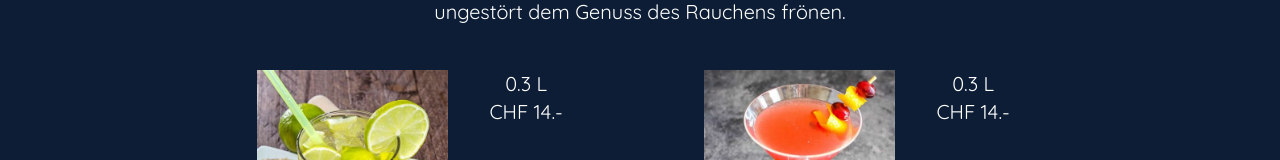
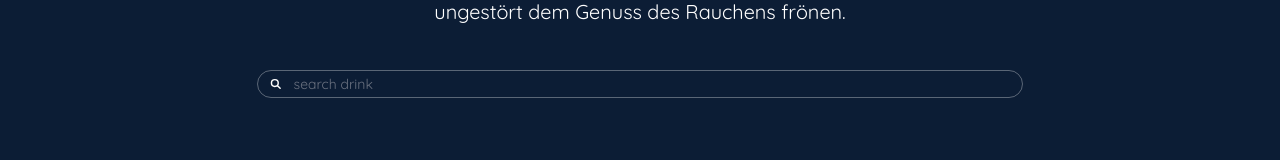
Before and after one commit to puck3000/dudaChallenge, a Next.js app in the folder duda_app/: page / in a window 1280 px wide. Shown: the part 588-748 px from the top of the page. Built offline with nearby package versions, Linux system fonts and the light colour scheme.

Commit message:
adds Search

```diff
--- a/duda_app/components/Drink.js
+++ b/duda_app/components/Drink.js
@@ -1,5 +1,4 @@
 function Drink({ drink }) {
-  console.log(drink)
   return (
     <article className='mb-20'>
       <div className='flex flex-row mb-5'>
@@ -22,7 +21,11 @@ function Drink({ drink }) {
       <ul className='flex'>
         {/* Todo add Comma: */}
         {drink?.ingredients.map((ingredient) => {
-          return <li className='mr-2'>{ingredient}</li>
+          return (
+            <li key={ingredient} className='mr-2'>
+              {ingredient}
+            </li>
+          )
         })}
       </ul>
     </article>
--- a/duda_app/mockData.json
+++ b/duda_app/mockData.json
@@ -19,42 +19,48 @@
           "name": "Caipirinha",
           "img": "/assets/img/caipirinha.jpg",
           "ingredients": ["Cachaca", "Limetten", "Rohrzucker"],
-          "units": [{ "size": "0.3 L", "price": "CHF 14.-" }]
+          "units": [{ "size": "0.3 L", "price": "CHF 14.-" }],
+          "categories": [0, 5, 6]
         },
         {
           "id": 2,
           "name": "Cosmopolitan",
           "img": "/assets/img/cosmopolitan.jpg",
           "ingredients": ["Cachaca", "Limetten", "Rohrzucker"],
-          "units": [{ "size": "0.3 L", "price": "CHF 14.-" }]
+          "units": [{ "size": "0.3 L", "price": "CHF 14.-" }],
+          "categories": [0, 5, 6]
         },
         {
           "id": 3,
           "name": "Caipirinha",
           "img": "/assets/img/caipirinha.jpg",
           "ingredients": ["Cachaca", "Limetten", "Rohrzucker"],
-          "units": [{ "size": "0.3 L", "price": "CHF 14.-" }]
+          "units": [{ "size": "0.3 L", "price": "CHF 14.-" }],
+          "categories": [0, 5, 6]
         },
         {
           "id": 4,
           "name": "Cosmopolitan",
           "img": "/assets/img/cosmopolitan.jpg",
           "ingredients": ["Cachaca", "Limetten", "Rohrzucker"],
-          "units": [{ "size": "0.3 L", "price": "CHF 14.-" }]
+          "units": [{ "size": "0.3 L", "price": "CHF 14.-" }],
+          "categories": [0, 5, 6]
         },
         {
           "id": 5,
           "name": "Caipirinha",
           "img": "/assets/img/caipirinha.jpg",
           "ingredients": ["Cachaca", "Limetten", "Rohrzucker"],
-          "units": [{ "size": "0.3 L", "price": "CHF 14.-" }]
+          "units": [{ "size": "0.3 L", "price": "CHF 14.-" }],
+          "categories": [0, 5, 6]
         },
         {
           "id": 6,
           "name": "Cosmopolitan",
           "img": "/assets/img/cosmopolitan.jpg",
           "ingredients": ["Cachaca", "Limetten", "Rohrzucker"],
-          "units": [{ "size": "0.3 L", "price": "CHF 14.-" }]
+          "units": [{ "size": "0.3 L", "price": "CHF 14.-" }],
+          "categories": [0, 5, 6]
         }
       ]
     }
--- a/duda_app/package.json
+++ b/duda_app/package.json
@@ -8,6 +8,7 @@
     "start": "next start"
   },
   "dependencies": {
+    "@tailwindcss/forms": "^0.3.3",
     "next": "latest",
     "react": "^17.0.2",
     "react-dom": "^17.0.2"
--- a/duda_app/pages/index.js
+++ b/duda_app/pages/index.js
@@ -1,6 +1,6 @@
 import Head from 'next/head'
 import Image from 'next/image'
-import { useState } from 'react'
+import { useEffect, useState } from 'react'
 import Drink from '../components/Drink'
 
 // MOCK DATA IMPORT
@@ -9,8 +9,19 @@ const blablaData = data.bars[0]
 
 export default function Home() {
   const [drinksInCategory, setdrinksInCategory] = useState(blablaData.drinks)
+  const [query, setQuery] = useState('')
 
-  console.log(drinksInCategory)
+  const handleChange = (event) => {
+    setQuery(event.target.value.toLowerCase())
+  }
+
+  useEffect(() => {
+    const filteredList = blablaData.drinks.filter((drink) =>
+      drink.name.toLocaleLowerCase().includes(query)
+    )
+    setdrinksInCategory(filteredList)
+  }, [query])
+
   return (
     <div>
       <Head>
@@ -37,6 +48,26 @@ export default function Home() {
           </section>
           {/* filter */}
           {/* search */}
+          <div className='w-full h-7 border border-slight-grey bg-transparent rounded-3xl mb-20 flex flex-row items-center justify-center'>
+            <svg
+              fill='none'
+              stroke='currentColor'
+              strokeLinecap='round'
+              strokeLinejoin='round'
+              strokeWidth='3'
+              viewBox='0 0 24 24'
+              className='w-3 h-3 ml-3'
+            >
+              <path d='M21 21l-6-6m2-5a7 7 0 11-14 0 7 7 0 0114 0z'></path>
+            </svg>
+
+            <input
+              className='w-full bg-transparent border-none h-4 text-sm'
+              type='text'
+              placeholder='search drink'
+              onChange={handleChange}
+            ></input>
+          </div>
           {/* list */}
           {blablaData.drinks ? (
             <ul className='grid grid-cols-2 gap-x-32'>
--- a/duda_app/tailwind.config.js
+++ b/duda_app/tailwind.config.js
@@ -6,6 +6,7 @@ module.exports = {
       colors: {
         'main-blue': '#0C1D35',
         'cancer-green': '#26FF00',
+        'slight-grey': '#FFFFFF52',
       },
       maxWidth: {
         wrapper: '814px',
@@ -15,5 +16,5 @@ module.exports = {
   variants: {
     extend: {},
   },
-  plugins: [],
+  plugins: [require('@tailwindcss/forms')],
 }
```
Also changed, not shown: 1 other file (tests, documents, lock files or other folders).
